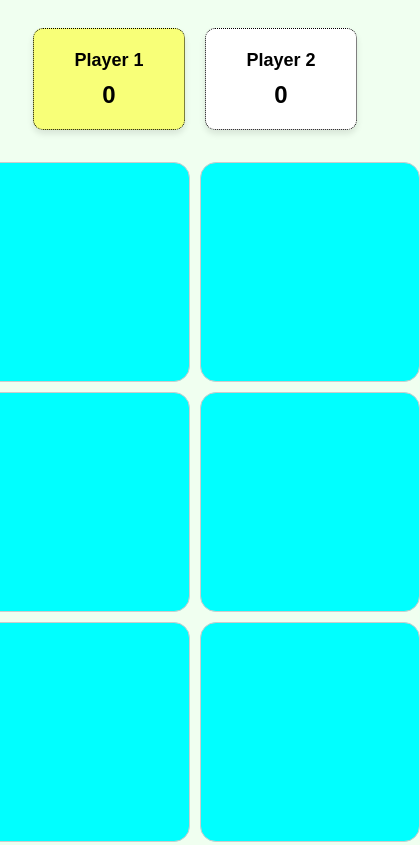
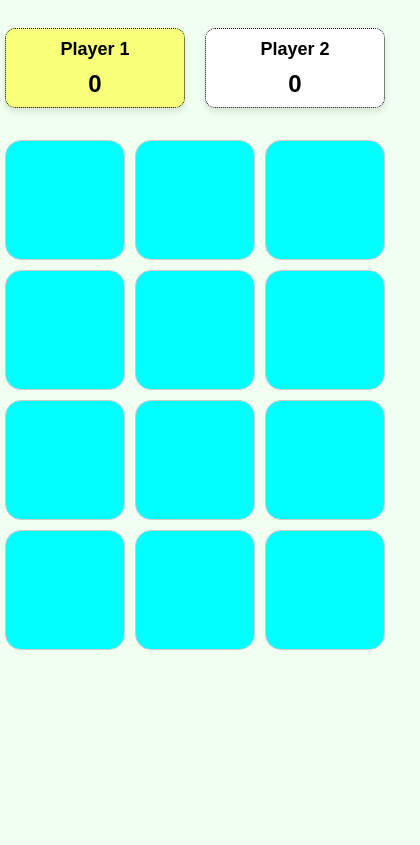
Before and after one commit to FilipStenbeck/memory-game, a plain HTML site: page index.html in a window 390 px wide. Shown: the top 845 px of the page, 420 px wide, since content can reach past the window. Drawn offline with Linux system fonts and the light colour scheme.

Commit message:
some responsivnes

```diff
--- a/style/main.css
+++ b/style/main.css
@@ -127,10 +127,15 @@ main {
 
 @media (max-width: 900px) {
 
+    .scoreboard {
+        width: 178px;
+        height: 78px;
+    }
+
     .grid-container {
         display: grid;
-        grid-template-columns: 220px 220px;
-        grid-template-rows: 220px 220px 220px 220px 220px 220px;
+        grid-template-columns: 120px 120px 120px;
+        grid-template-rows: 120px 120px 120px 120px 120px 120px;
         gap: 10px;
     }
 }
```
